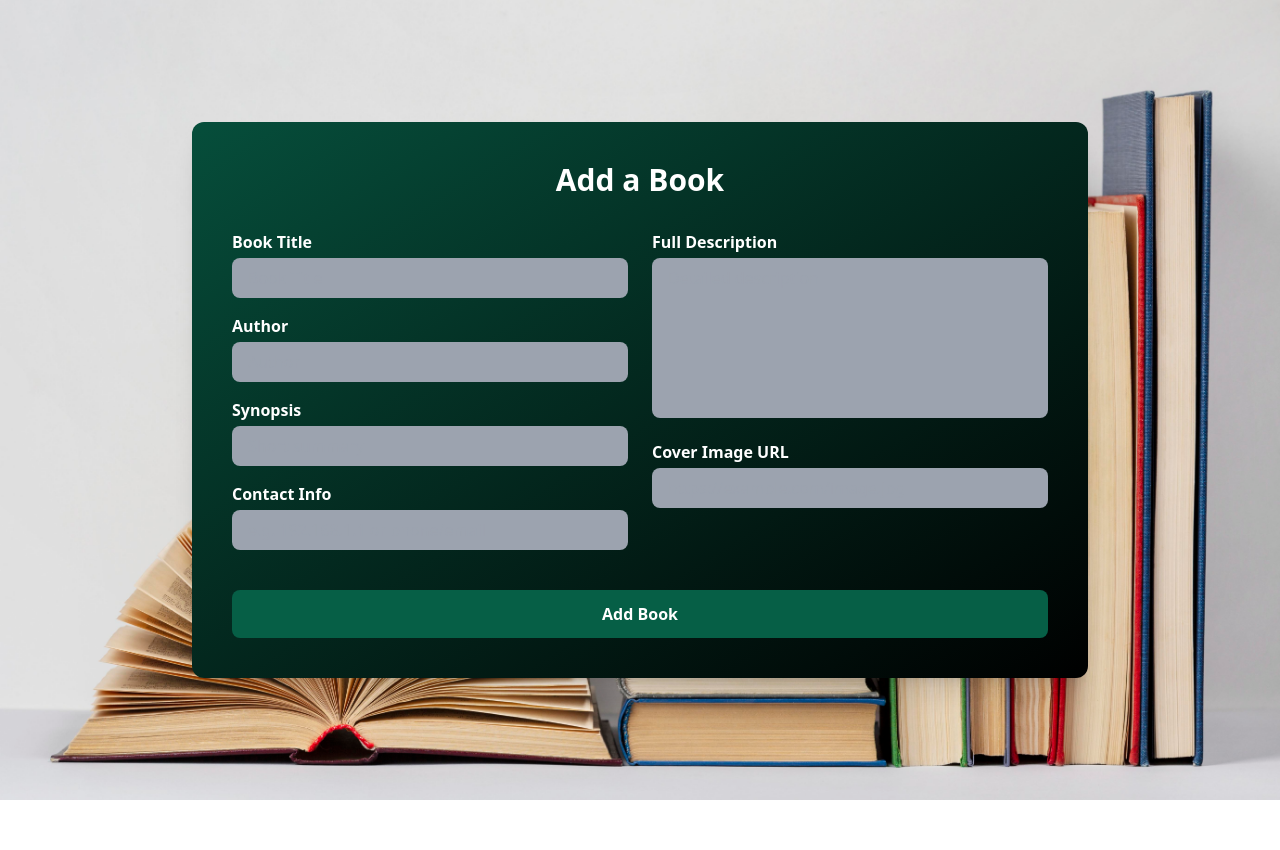
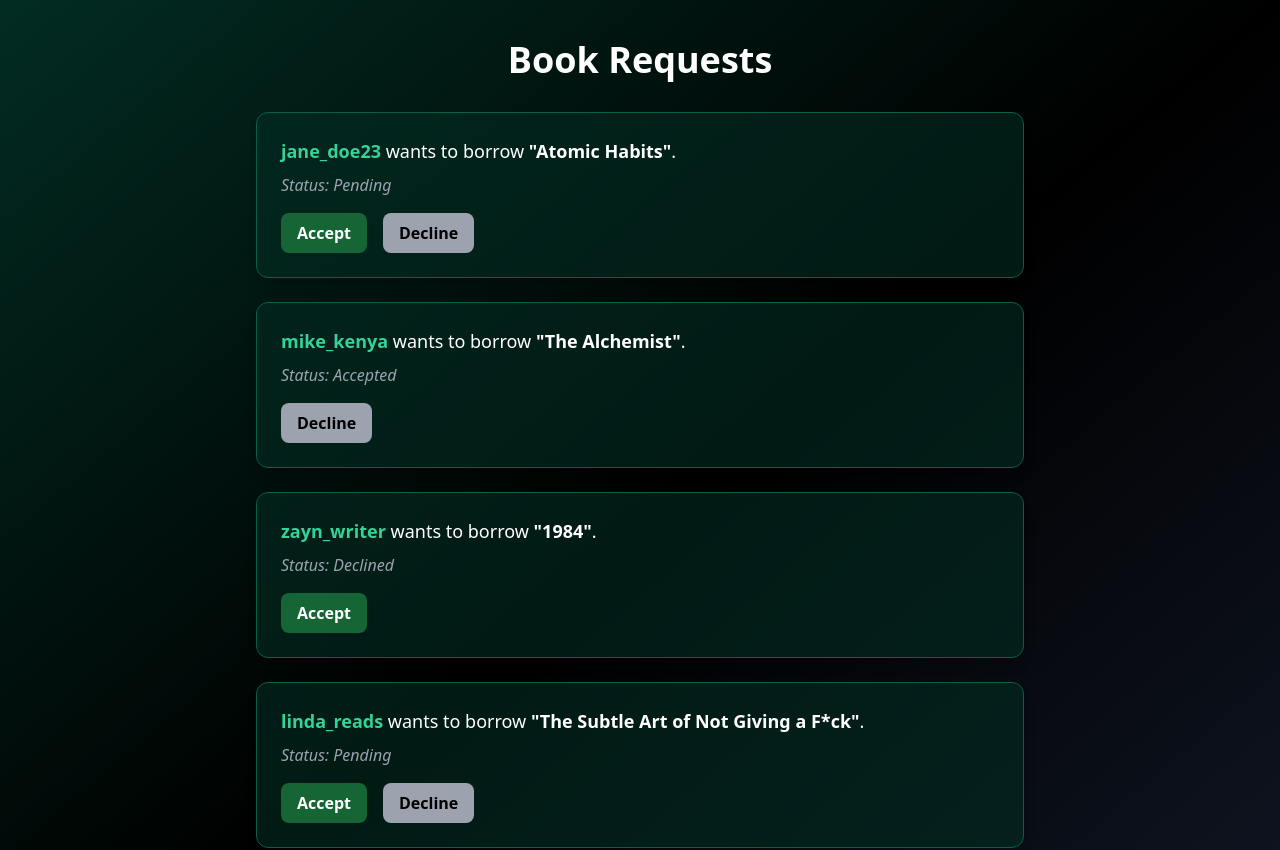
Before and after one commit to creeksonJoseph/Book4Books, a React (Vite) app in the folder phase2-project/: page / in a window 1280 px wide. Shown: the top 850 px of the page. Before the commit the page ends 800 px from the top, so only its background shows below. Built offline with nearby package versions, Linux system fonts and the light colour scheme.

Commit message:
changed the accept and decline button on requests page

```diff
--- a/phase2-project/db.json
+++ b/phase2-project/db.json
@@ -20,7 +20,7 @@
       "cover_image_url": "https://m.media-amazon.com/images/I/91bYsX41DVL._AC_UF1000,1000_QL80_.jpg",
       "author": "James Clear",
       "contacts": "143.90.219.157",
-      "available": true,
+      "available": false,
       "ownerId": 1
     },
     {
@@ -31,7 +31,7 @@
       "cover_image_url": "https://m.media-amazon.com/images/I/71aFt4+OTOL._AC_UF1000,1000_QL80_.jpg",
       "author": "Paulo Coelho",
       "contacts": "198.188.109.160",
-      "available": true,
+      "available": false,
       "ownerId": 2
     },
     {
@@ -42,7 +42,7 @@
       "cover_image_url": "https://m.media-amazon.com/images/I/71kxa1-0mfL._AC_UF1000,1000_QL80_.jpg",
       "author": "George Orwell",
       "contacts": "220.120.155.194",
-      "available": true,
+      "available": false,
       "ownerId": 1
     },
     {
@@ -53,7 +53,7 @@
       "cover_image_url": "https://m.media-amazon.com/images/I/81A7hPZtEIL._AC_UF1000,1000_QL80_.jpg",
       "author": "Mark Manson",
       "contacts": "131.70.198.118",
-      "available": true,
+      "available": false,
       "ownerId": 2
     },
     {
@@ -64,7 +64,7 @@
       "cover_image_url": "https://m.media-amazon.com/images/I/713jIoMO3UL._AC_UF1000,1000_QL80_.jpg",
       "author": "Yuval Noah Harari",
       "contacts": "48.220.141.95",
-      "available": true,
+      "available": false,
       "ownerId": 1
     },
     {
--- a/phase2-project/src/App.jsx
+++ b/phase2-project/src/App.jsx
@@ -1,7 +1,7 @@
 import { useState } from "react";
 
-import AddBook from "./pages/AddBook";
-// import Requests from "./pages/Requests";
+// import AddBook from "./pages/AddBook";
+import Requests from "./pages/Requests";
 
 export const API_URL = "http://localhost:3001/";
 
@@ -55,8 +55,8 @@
 
   return (
     <>
-      <AddBook />
-      {/* <Requests requests={requests} books={books} /> */}
+      {/* <AddBook /> */}
+      <Requests requests={requests} books={books} />
     </>
   );
 }
--- a/phase2-project/src/pages/Requests.jsx
+++ b/phase2-project/src/pages/Requests.jsx
@@ -1,5 +1,4 @@
 import React, { useEffect, useState } from "react";
-
 import { API_URL } from "../App";
 
 function Requests({ requests = [], books = [] }) {
@@ -9,39 +8,36 @@
     setLocalRequests(requests);
   }, [requests]);
 
-  const handleAccept = async (requestId, bookId) => {
-    // Update request status
-    await fetch(`${API_URL}${requestId}`, {
+  // Toggle status between Pending <-> Accepted <-> Declined
+  const handleToggleStatus = async (requestId, bookId, currentStatus) => {
+    let newStatus;
+    let bookAvailable;
+    if (currentStatus === "Pending" || currentStatus === "Declined") {
+      newStatus = "Accepted";
+      bookAvailable = false;
+    } else if (currentStatus === "Accepted") {
+      newStatus = "Declined";
+      bookAvailable = true;
+    }
+
+    // Persist request status
+    await fetch(`${API_URL}requests/${requestId}`, {
       method: "PATCH",
       headers: { "Content-Type": "application/json" },
-      body: JSON.stringify({ status: "Accepted" }),
+      body: JSON.stringify({ status: newStatus }),
     });
 
-    // Update book availability
+    // Persist book availability
     await fetch(`${API_URL}books/${bookId}`, {
       method: "PATCH",
       headers: { "Content-Type": "application/json" },
-      body: JSON.stringify({ available: false }),
+      body: JSON.stringify({ available: bookAvailable }),
     });
 
     // Update local state
     setLocalRequests((prev) =>
       prev.map((req) =>
-        req.id === requestId ? { ...req, status: "Accepted" } : req
-      )
-    );
-  };
-
-  const handleDecline = async (requestId) => {
-    await fetch(`${API_URL}requests/${requestId}`, {
-      method: "PATCH",
-      headers: { "Content-Type": "application/json" },
-      body: JSON.stringify({ status: "Declined" }),
-    });
-
-    setLocalRequests((prev) =>
-      prev.map((req) =>
-        req.id === requestId ? { ...req, status: "Declined" } : req
+        req.id === requestId ? { ...req, status: newStatus } : req
       )
     );
   };
@@ -78,22 +74,30 @@
                   Status: {request.status}
                 </p>
 
-                {request.status === "Pending" && (
-                  <div className="flex gap-4">
+                <div className="flex gap-4">
+                  {(request.status === "Pending" ||
+                    request.status === "Declined") && (
                     <button
-                      onClick={() => handleAccept(request.id, book.id)}
+                      onClick={() =>
+                        handleToggleStatus(request.id, book.id, request.status)
+                      }
                       className="px-4 py-2 rounded-lg bg-green-800 hover:bg-green-600 transition font-semibold"
                     >
                       Accept
                     </button>
+                  )}
+                  {(request.status === "Pending" ||
+                    request.status === "Accepted") && (
                     <button
-                      onClick={() => handleDecline(request.id)}
+                      onClick={() =>
+                        handleToggleStatus(request.id, book.id, request.status)
+                      }
                       className="px-4 py-2 rounded-lg bg-gray-400 hover:bg-gray-200 text-black font-semibold transition"
                     >
                       Decline
                     </button>
-                  </div>
-                )}
+                  )}
+                </div>
               </div>
             );
           })}
```
